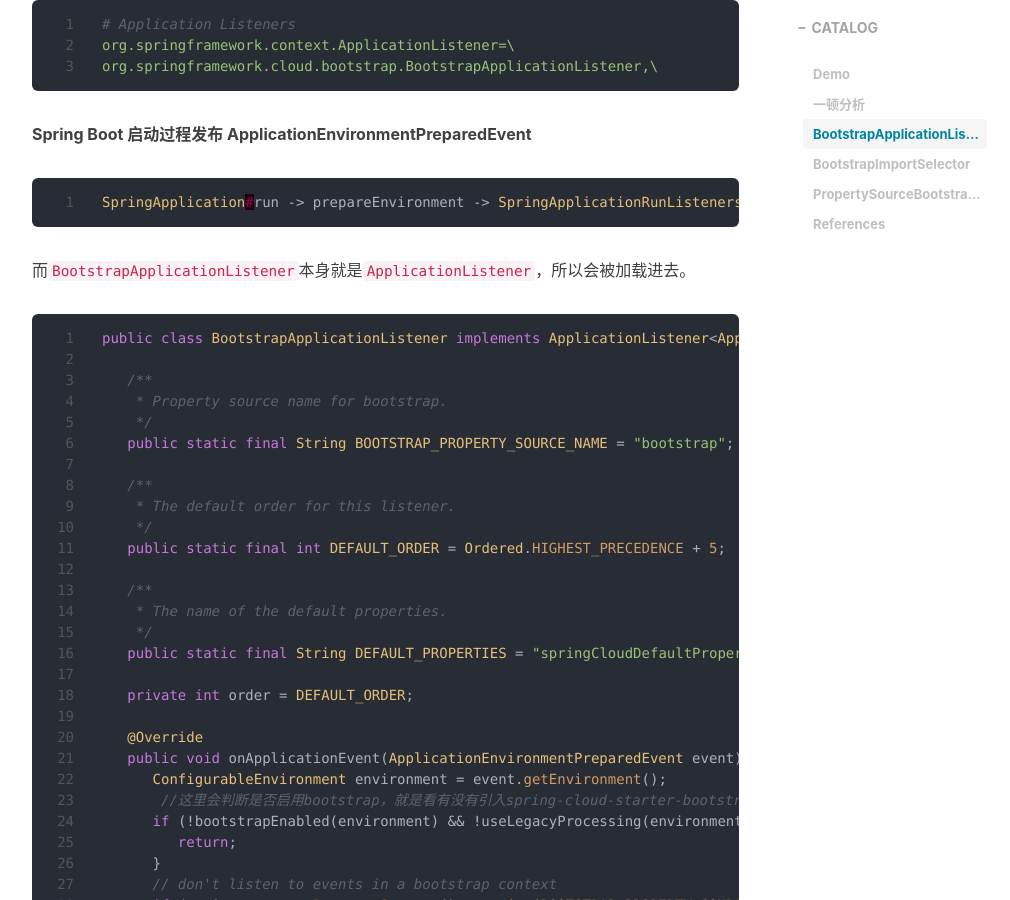
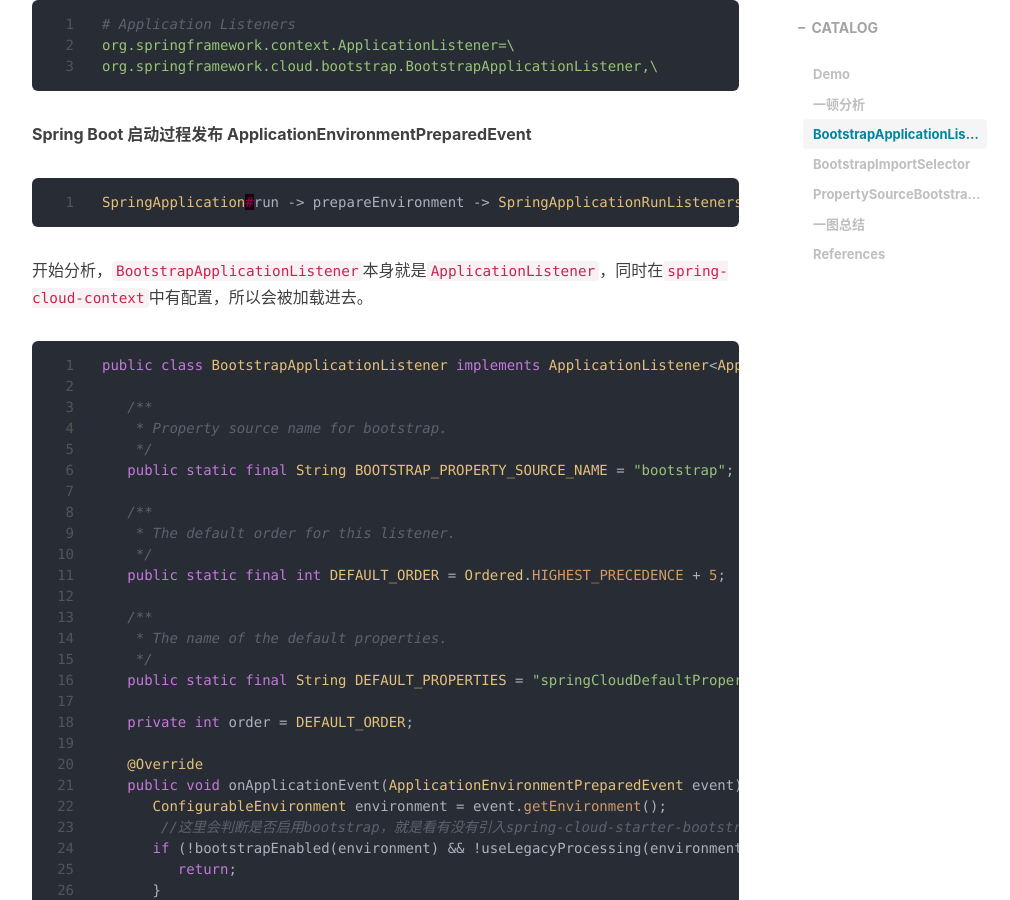
Before and after one commit to tablesheep233/tablesheep233.github.io, a Jekyll site: the page built from _posts/2022-03-20-Spring Cloud Bootstrap.md, in a window 1280 px wide and 900 px high, scrolled down 4556 px. Shown: the whole window, without its empty margins (233-1243 px from the left). Built offline with Jekyll 4.4.1, drawn with Linux system fonts in a browser that asks for light colours; nearby versions of some CDN libraries; comment, search, counter and statistics services are not loaded.

Commit message:
[post] Spring Cloud Bootstrap add flow

````diff
--- a/_posts/2022-03-20-Spring Cloud Bootstrap.md
+++ b/_posts/2022-03-20-Spring Cloud Bootstrap.md
@@ -195,8 +195,7 @@
 ```
 
 
-
-而`BootstrapApplicationListener`本身就是`ApplicationListener`，所以会被加载进去。
+开始分析，`BootstrapApplicationListener`本身就是`ApplicationListener`，同时在`spring-cloud-context`中有配置，所以会被加载进去。
 
 ```java
 public class BootstrapApplicationListener implements ApplicationListener<ApplicationEnvironmentPreparedEvent>, Ordered {
@@ -505,6 +504,9 @@
 }
 ```
 
+### 一图总结
+
+![spring-cloud-bootstrap-flow](/img/post/spring-cloud-bootstrap-flow.jpg)
 
 
 ### References
````
Also changed, not shown: img/post/spring-cloud-bootstrap-flow.jpg (added).
